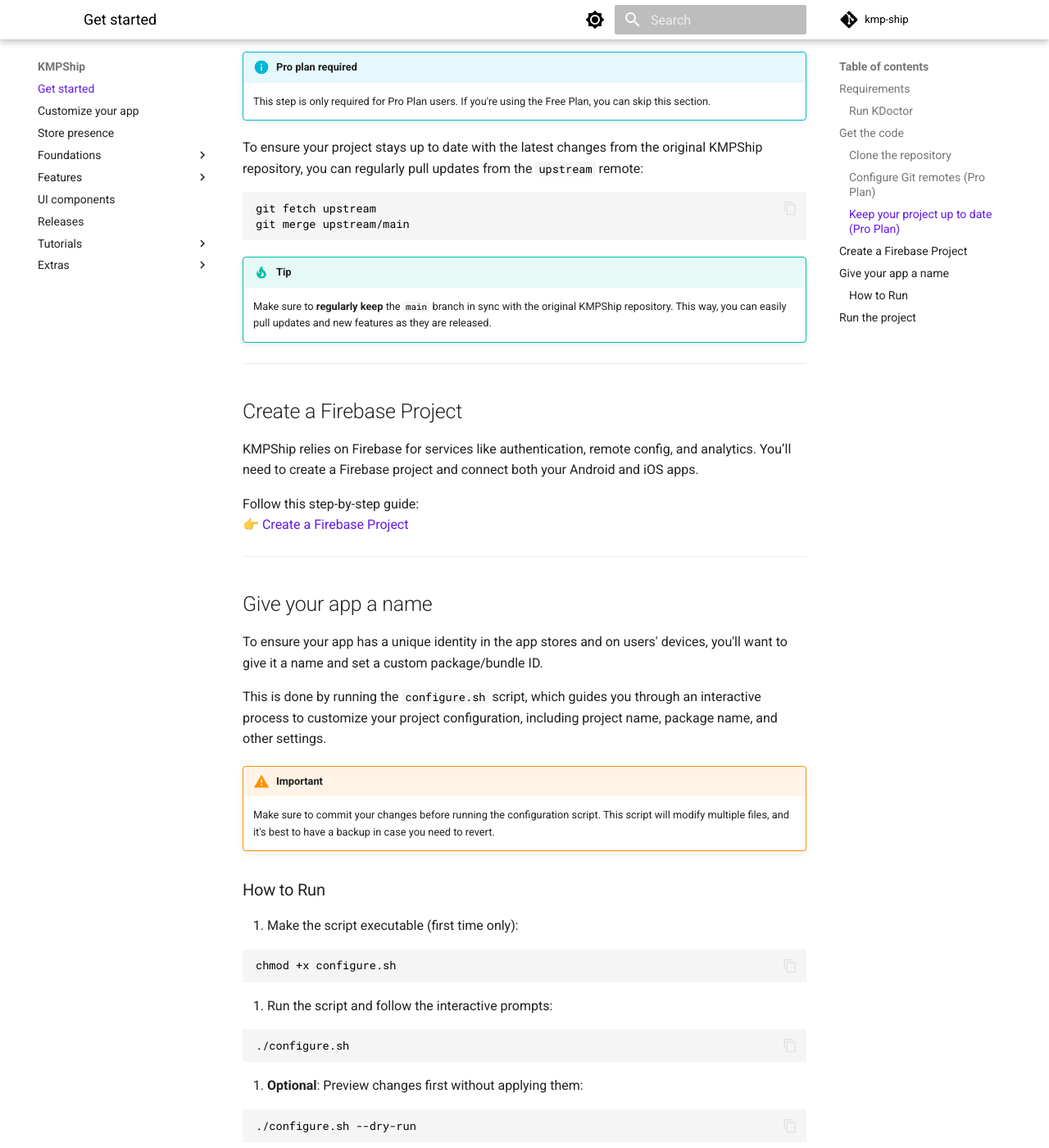
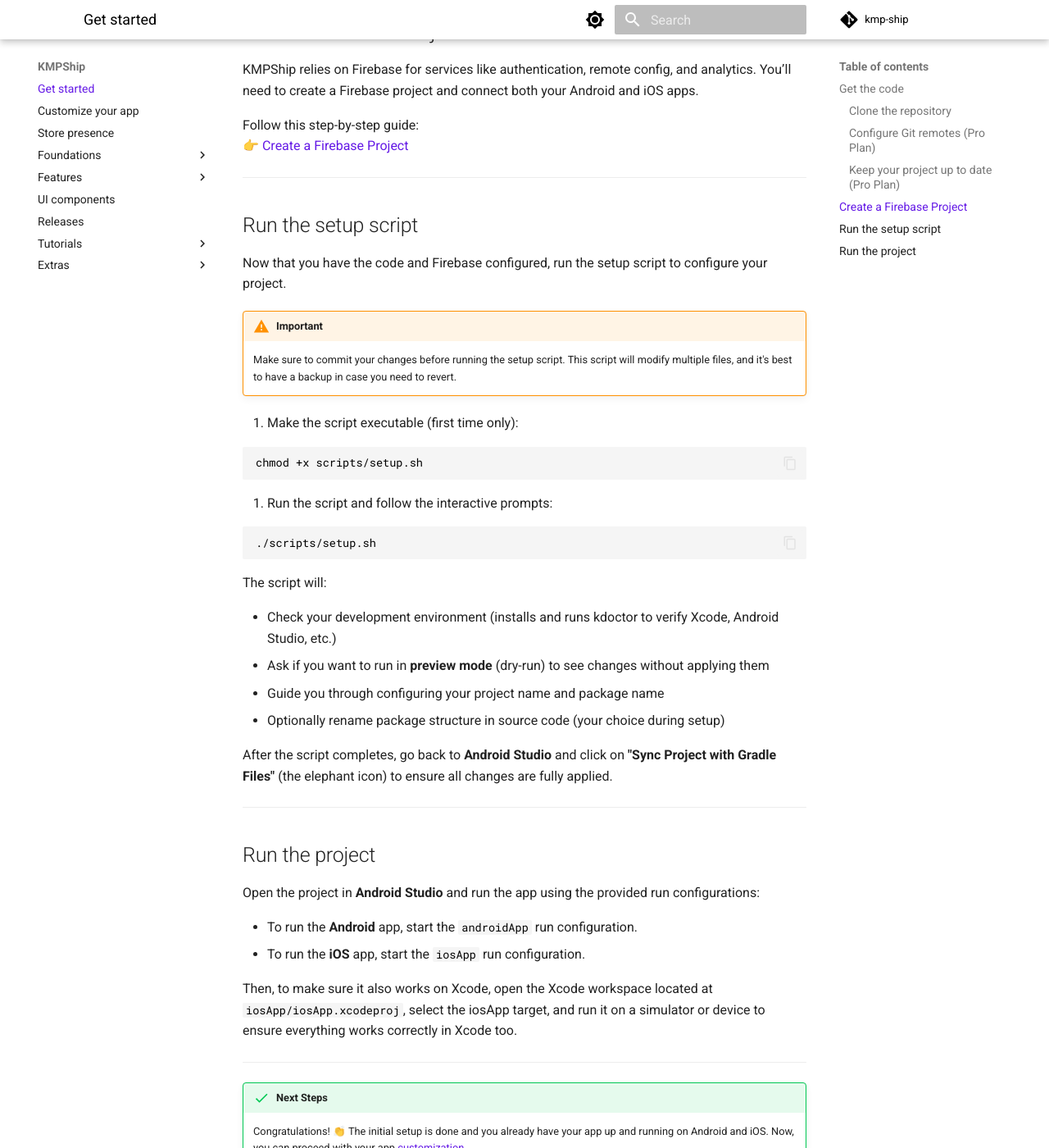
Before and after one commit to Tweener/kmpshipdoc, an MkDocs documentation site: the page built from docs/index.md, in a window 1280 px wide and 1400 px high, scrolled down 1769 px. Shown: the whole window at 82% size. Built offline with MkDocs 1.6.1 and Material for MkDocs 9.7.7, drawn with Linux system fonts in a browser that asks for light colours; some of the changed text lies outside the part shown.

Commit message:
Update setup instructions in documentation
Simplified the environment setup section and replaced manual configuration steps with instructions for running the new setup script. Clarified the script's functionality and updated commands to reflect the new script location and usage.

````diff
--- a/docs/index.md
+++ b/docs/index.md
@@ -2,25 +2,7 @@
 
 <h4>Hey devs, welcome to KMPShip 👋</h4>
 
-This guide will help you set up your environment and get KMPShip running on your machine in just a few steps.
-
----
-
-## Requirements
-
-Before running KMPShip, make sure your local environment is ready for Kotlin Multiplatform development. The easiest way to check your setup is to use [**KDoctor**](https://github.com/Kotlin/kdoctor).
-
-### Run KDoctor
-
-Install KDoctor (if not already installed) and in your terminal, run:
-
-```bash
-kdoctor
-```
-
-You should get a <span class="text-green">[✓]</span> on all diagnostics and the following message if no issues are found: `Your operation system is ready for Kotlin Multiplatform Mobile Development!`
-
-If anything is missing (like Xcode or Android Studio), KDoctor will let you know what to install.
+This guide will help you get the code and set up KMPShip on your machine in just a few steps.
 
 ---
 
@@ -99,35 +81,32 @@
 
 ---
 
-## Give your app a name
+## Run the setup script
 
-To ensure your app has a unique identity in the app stores and on users' devices, you'll want to give it a name and set a custom package/bundle ID.
-
-This is done by running the `configure.sh` script, which guides you through an interactive process to customize your project configuration, including project name, package name, and other settings.
+Now that you have the code and Firebase configured, run the setup script to configure your project.
 
 !!! warning "Important"
 
-    Make sure to commit your changes before running the configuration script. This script will modify multiple files, and it's best to have a backup in case you need to revert.
-
-### How to Run
+    Make sure to commit your changes before running the setup script. This script will modify multiple files, and it's best to have a backup in case you need to revert.
 
 1. Make the script executable (first time only):
 
 ```bash
-chmod +x configure.sh
+chmod +x scripts/setup.sh
 ```
 
 2. Run the script and follow the interactive prompts:
 
 ```bash
-./configure.sh
+./scripts/setup.sh
 ```
 
-3. **Optional**: Preview changes first without applying them:
+The script will:
 
-```bash
-./configure.sh --dry-run
-```
+- Check your development environment (installs and runs kdoctor to verify Xcode, Android Studio, etc.)
+- Ask if you want to run in **preview mode** (dry-run) to see changes without applying them
+- Guide you through configuring your project name and package name
+- Optionally rename package structure in source code (your choice during setup)
 
 After the script completes, go back to **Android Studio** and click on **"Sync Project with Gradle Files"** (the elephant icon) to ensure all changes are fully applied.
 
````
